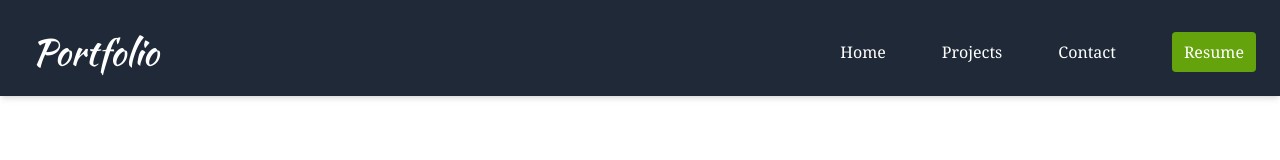
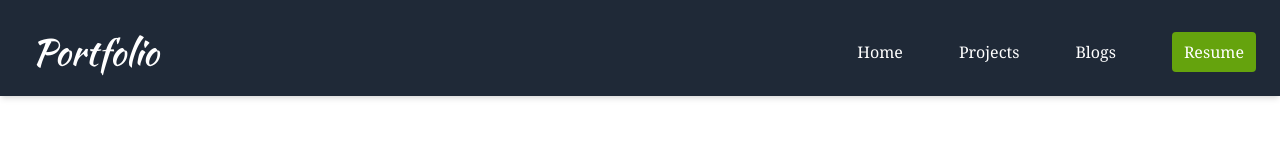
Before and after one commit to Ikorde1/Portfolio, a React (Create React App) app: page / in a window 1280 px wide. Shown: the top 160 px of the page. Built offline with nearby package versions, Linux system fonts and the light colour scheme.

Commit message:
Update Navbar.jsx

```diff
--- a/src/component/Navbar.jsx
+++ b/src/component/Navbar.jsx
@@ -10,8 +10,8 @@ function Navbar() {
                 <h2 className=' text-white  kaushan-font absolute text-4xl left-8'>Portfolio</h2>
                 <li className="hide hover:text-blue-600 cursor-pointer" onClick={() => navigate("/")}>Home</li>
                 <li className="hide hover:text-blue-600 cursor-pointer" onClick={() => navigate("/projects")}>Projects</li>
-                <li className="hide hover:text-blue-600 cursor-pointer" onClick={() => navigate("/contact")}>Contact</li>
-                <li className="resume rounded  py-2 px-3 bg-lime-600 hover:bg-green-900 text-white"><a href="https://drive.google.com/uc?export=download&id=1V9TipLgVu6m7S_gENc8OJOu4pG3-joeh">Resume</a></li>
+                <li className="hide hover:text-blue-600 cursor-pointer" onClick={() => navigate("/Blogs")}>Blogs</li>
+                <li className="resume rounded text-center py-2 px-3 bg-lime-600 hover:bg-green-900 text-white"><a href="https://drive.google.com/uc?export=download&id=1V9TipLgVu6m7S_gENc8OJOu4pG3-joeh">Resume</a></li>
             </ul>
         </div>
     );
```
